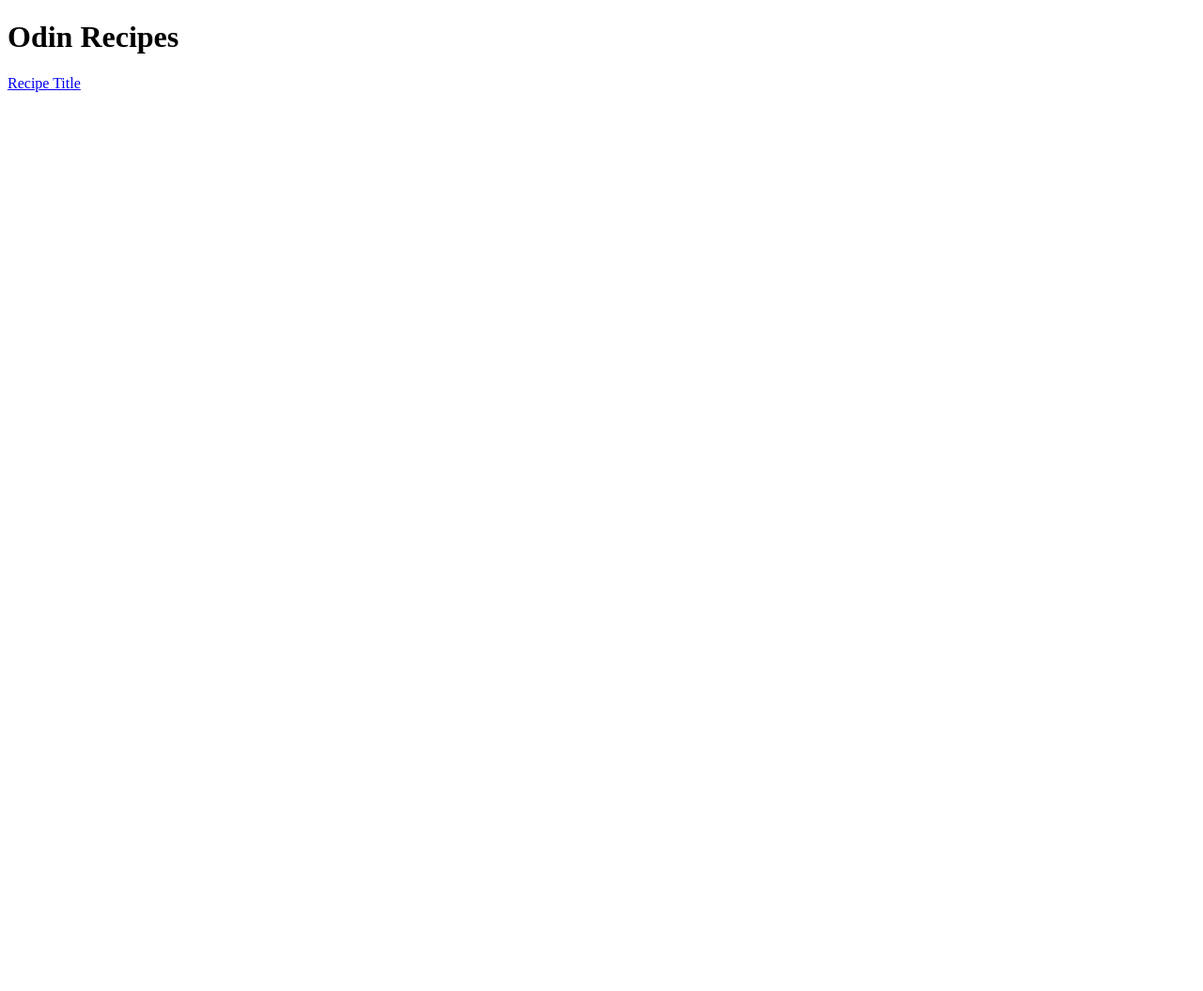
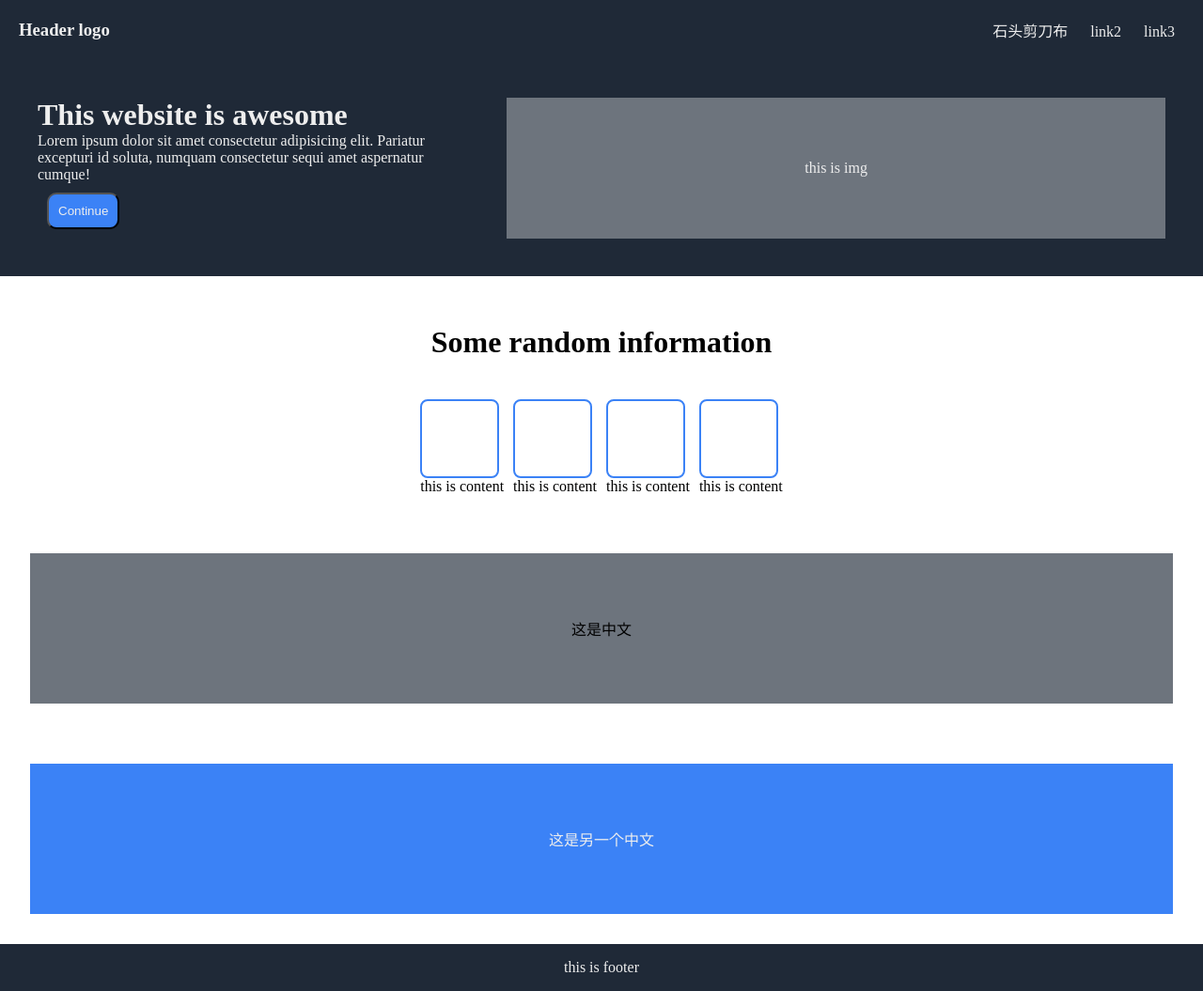
Before and after one commit to jackeul1071-a11y/git_test, a plain HTML site: page index.html in a window 1280 px wide. Shown: the whole page at 94% size. Before the commit the page ends 800 px from the top, so only its background shows below. Drawn offline with Linux system fonts and the light colour scheme.

```diff
--- /dev/null
+++ b/index.css
@@ -0,0 +1,97 @@
+* {
+  margin: 0;
+  padding: 0;
+  list-style: none;
+  text-decoration: none;
+}
+body {
+  display: flex;
+  flex-direction: column;
+  /* height: 100vh; */
+}
+
+.header {
+  background: #1f2937;
+  color: #eee;
+}
+.head {
+  display: flex;
+  align-items: center;
+  padding: 20px;
+}
+.head > h3 {
+  flex: 1;
+}
+a {
+  color: #eee;
+  padding: 10px;
+}
+
+.content {
+  display: flex;
+  padding: 40px;
+  gap: 2em;
+}
+.left {
+  flex: 2;
+}
+.right {
+  background: #6d747d;
+  flex: 3;
+
+}
+button {
+  background: #3b82f6;
+  color: #eee;
+  padding: 10px;
+  margin: 10px;
+  border-radius: 10px;
+}
+
+.container {
+  margin: 20px;
+
+}
+.container h1 {
+  text-align: center;
+  padding: 1em;
+}
+.items {
+  display: flex;
+  justify-content: center;
+  gap: 10px;
+  margin: 10px;
+}
+.img {
+  border: 2px solid #3b82f6;
+  width: 80px;
+  height: 80px;
+  border-radius: 8px;
+}
+
+.bg {
+  height: 10em;
+  background: #6d747d;
+  margin: 2em;
+}
+.bb {
+  height: 10em;
+  background: #3b82f6;
+  color: #eee;
+  margin: 2em;
+}
+
+.right,
+.bb,
+.bg {
+  display: flex;
+  align-items: center;
+  justify-content: center;
+}
+
+.footer {
+  background: #1f2937;
+  color: #eee;
+  padding: 1em;
+  text-align: center;
+}
--- a/index.html
+++ b/index.html
@@ -1,13 +1,82 @@
 <!DOCTYPE html>
 <html lang="en">
+
 <head>
     <meta charset="UTF-8">
     <meta name="viewport" content="width=device-width, initial-scale=1.0">
     <title>Document</title>
+    <link rel="stylesheet" href="index.css">
 </head>
+
 <body>
-    <h1>Odin Recipes</h1>
-    <a href="recipes/lasagname.html"> Recipe Title</a>
+    <div class="header">
+        <div class="head">
+            <h3>Header logo</h3>
+            <nav class="nav">
+                <a href="./recipes/tone.html">石头剪刀布</a>
+                <a href="">link2</a>
+                <a href="">link3</a>
+            </nav>
 
+        </div>
+
+        <div class="content">
+            <div class="left">
+                <h1 class="headh">This website is awesome</h1>
+                <div class="text">Lorem ipsum dolor sit amet consectetur adipisicing elit. Pariatur excepturi id soluta,
+                    numquam
+                    consectetur sequi amet aspernatur cumque!</div>
+                <button class="continue">Continue</button>
+            </div>
+
+            <div class="right">
+                this is img
+            </div>
+        </div>
+
+
+    </div>
+
+    <div class="container">
+
+        <h1>Some random information</h1>
+        <ul class="items">
+            <li>
+                <div class="img"></div>
+                <p>this is content</p>
+            </li>
+            <li>
+                <div class="img"></div>
+                <p>this is content</p>
+            </li>
+            <li>
+                <div class="img"></div>
+                <p>this is content</p>
+            </li>
+            <li>
+                <div class="img"></div>
+                <p>this is content</p>
+            </li>
+        </ul>
+
+    </div>
+
+    <div class="bg">
+        <p>这是中文</p>
+    </div>
+
+    <div class="bb">
+        <p>这是另一个中文</p>
+    </div>
+
+    <div class="footer">
+        <p>this is footer </p>
+    </div>
+
+    <script>
+        console.log("hellow world");
+
+    </script>
 </body>
+
 </html>
```
Also changed, not shown: recipes/lasagname.html (+5 -0 lines), recipes/tone.html (added, +149 -0 lines).
